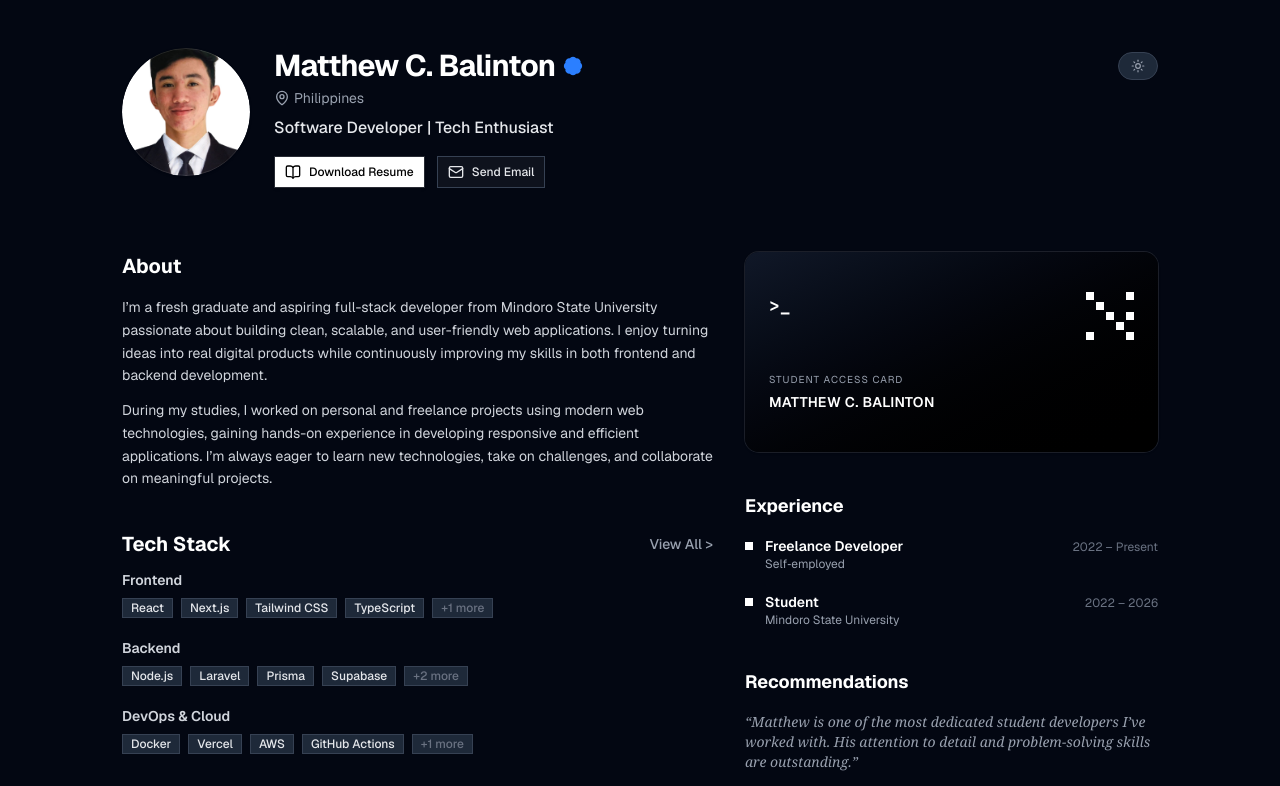
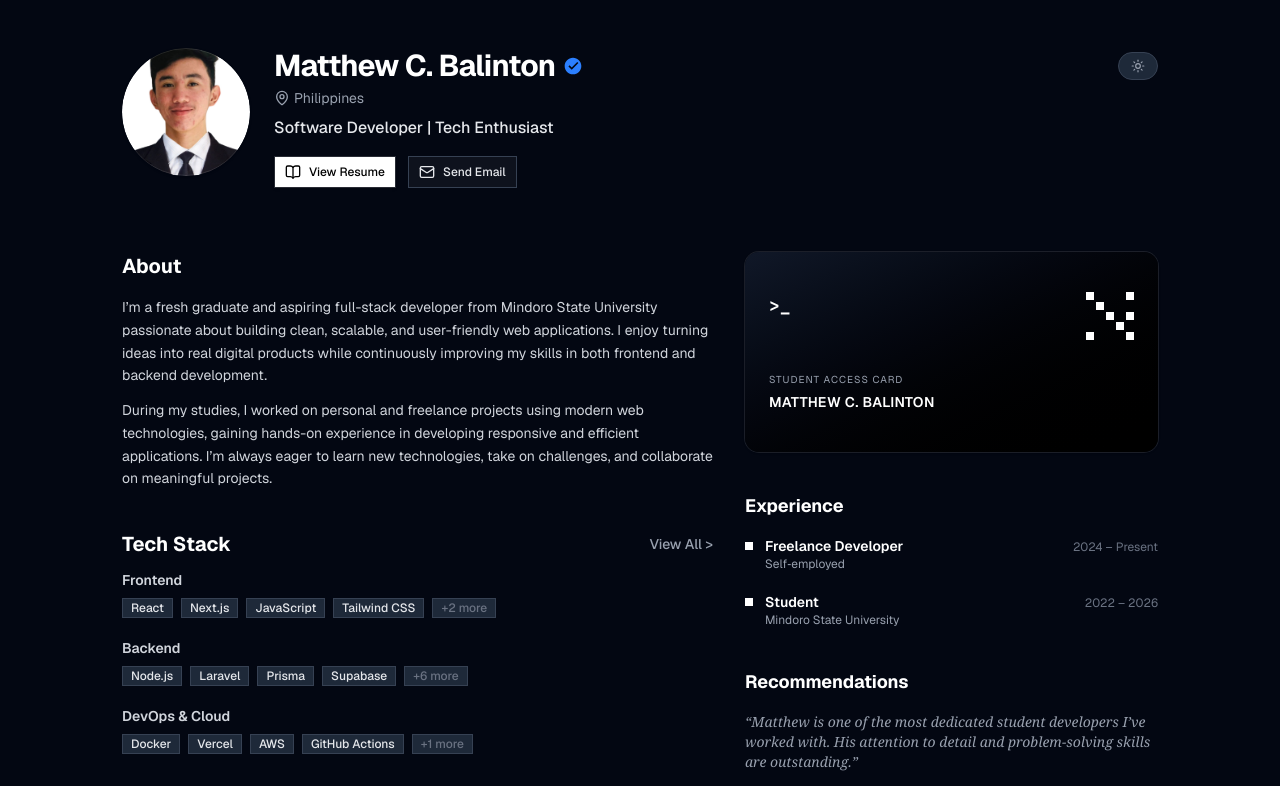
Before and after one commit to abfasb/matthew-portfolio, a Next.js app: page / in a window 1280 px wide. Shown: the top 786 px of the page. Built offline with nearby package versions, Linux system fonts and the light colour scheme.

Commit message:
added tech stack

```diff
--- a/app/page.tsx
+++ b/app/page.tsx
@@ -20,7 +20,6 @@ import {
 } from "@/components/ui/dialog";
 import {
   MapPin,
-  BadgeCheck,
   Mail,
   Calendar,
   BookOpen,
@@ -33,16 +32,16 @@ import {
 import logo from "@/public/matt-id.jpg";
 
 const allTech = {
-  Frontend: ["React", "Next.js", "Tailwind CSS", "TypeScript", "Redux"],
-  Backend: ["Node.js", "Laravel", "Prisma", "Supabase", "Express", "REST APIs"],
+  Frontend: ["React", "Next.js", "JavaScript", "Tailwind CSS", "TypeScript", "Redux"],
+  Backend: ["Node.js", "Laravel", "Prisma", "Supabase", "Express.js", "REST APIs", "MongoDB", "OAuth", "MySQL", "PostgreSQL", ],
   "DevOps & Cloud": ["Docker", "Vercel", "AWS", "GitHub Actions", "Firebase"],
 };
 
 const galleryImages = [
   "/carousel-1.jpg",
   "/carousel-2.jpg",
+  "/carousel-4.jpg",
   "/carousel-3.jpg",
-  "/carousel-4.jpg",
 ];
 
 export default function PortfolioPage() {
@@ -85,7 +84,6 @@ export default function PortfolioPage() {
   return (
     <div className="bg-white dark:bg-gray-950 text-gray-800 dark:text-gray-100 font-sans antialiased transition-colors">
       <div className="max-w-[1100px] mx-auto px-8 py-12 space-y-16">
-        {/* Header – flex layout, no absolute positioning */}
         <header className="flex flex-wrap items-start gap-6">
           <Avatar className="w-32 h-32 overflow-hidden shadow-sm flex-shrink-0">
             <AvatarImage src={logo.src} alt="Matthew C. Balinton" />
@@ -99,7 +97,18 @@ export default function PortfolioPage() {
               <h1 className="text-3xl font-bold tracking-tight text-gray-900 dark:text-white">
                 Matthew C. Balinton
               </h1>
-              <BadgeCheck className="w-5 h-5 text-blue-500 fill-current" />
+              {/* Custom verified badge */}
+              <svg
+                viewBox="0 0 24 24"
+                className="w-5 h-5 text-blue-500 fill-current"
+                aria-label="Verified"
+              >
+                <path
+                  fillRule="evenodd"
+                  clipRule="evenodd"
+                  d="M12 2C6.48 2 2 6.48 2 12s4.48 10 10 10 10-4.48 10-10S17.52 2 12 2zm-1.5 14.5l-4-4 1.41-1.41L10.5 13.67l6.59-6.59L18.5 8.5l-8 8z"
+                />
+              </svg>
             </div>
 
             <div className="flex items-center gap-1 text-sm text-gray-600 dark:text-gray-400 mt-1">
@@ -117,19 +126,27 @@ export default function PortfolioPage() {
                 className="bg-black text-white gap-2 shadow-sm dark:bg-white dark:text-black dark:hover:text-gray-100"
               >
                 <BookOpen className="w-4 h-4" />
-                Download Resume
+                <a
+                  href="/Matthew_Balinton_Resume.pdf"
+                  target="_blank"
+                  rel="noopener noreferrer"
+                >
+                  View Resume
+                </a>
               </Button>
               <Button
                 variant="outline"
                 className="gap-2 dark:border-gray-700 dark:text-gray-200 dark:hover:bg-gray-800"
+                asChild
               >
-                <Mail className="w-4 h-4" />
-                Send Email
+                <a href="mailto:matbalinton@gmail.com">
+                  <Mail className="w-4 h-4" />
+                  Send Email
+                </a>
               </Button>
             </div>
           </div>
 
-          {/* Theme toggle – now a natural flex item, guaranteed clickable */}
           <button
             onClick={() => setTheme(isDark ? "light" : "dark")}
             className="flex-shrink-0 flex items-center gap-2 bg-gray-50 dark:bg-gray-800 border border-gray-200 dark:border-gray-700 rounded-full px-3 py-1.5 text-xs text-gray-500 dark:text-gray-400 hover:bg-gray-100 dark:hover:bg-gray-700 transition-colors mt-1"
@@ -143,11 +160,8 @@ export default function PortfolioPage() {
           </button>
         </header>
 
-        {/* Main grid */}
         <div className="grid grid-cols-12 gap-8">
-          {/* Left column */}
           <section className="col-span-7 space-y-10">
-            {/* About */}
             <div>
               <h2 className="text-xl font-bold text-gray-900 dark:text-white mb-4">About</h2>
               <p className="text-sm leading-relaxed text-gray-700 dark:text-gray-300 mb-3">
@@ -158,7 +172,6 @@ export default function PortfolioPage() {
               </p>
             </div>
 
-            {/* Tech Stack */}
             <div>
               <div className="flex justify-between items-center mb-3">
                 <h2 className="text-xl font-bold text-gray-900 dark:text-white">Tech Stack</h2>
@@ -224,7 +237,6 @@ export default function PortfolioPage() {
               </div>
             </div>
 
-            {/* Projects */}
             <div>
               <h2 className="text-xl font-bold text-gray-900 dark:text-white mb-4">Recent Projects</h2>
               <div className="grid grid-cols-2 gap-4">
@@ -258,9 +270,7 @@ export default function PortfolioPage() {
             </div>
           </section>
 
-          {/* Right column (aside) */}
           <aside className="col-span-5 space-y-10">
-            {/* Student card */}
             <Card className="bg-gradient-to-br from-gray-900 to-black text-white shadow-sm border-0 rounded-xl">
               <CardContent className="p-6">
                 <div className="flex justify-between items-start">
@@ -289,7 +299,6 @@ export default function PortfolioPage() {
               </CardContent>
             </Card>
 
-            {/* Experience */}
             <div>
               <h2 className="text-lg font-bold text-gray-900 dark:text-white mb-4">Experience</h2>
               <ul className="space-y-5">
@@ -305,7 +314,7 @@ export default function PortfolioPage() {
                       </p>
                     </div>
                     <span className="text-xs text-gray-400 dark:text-gray-500 ml-2 whitespace-nowrap">
-                      2022 – Present
+                      2024 – Present
                     </span>
                   </div>
                 </li>
@@ -328,7 +337,6 @@ export default function PortfolioPage() {
               </ul>
             </div>
 
-            {/* Recommendations */}
             <div>
               <h2 className="text-lg font-bold text-gray-900 dark:text-white mb-4">Recommendations</h2>
               <blockquote className="text-sm italic text-gray-600 dark:text-gray-400 font-serif mb-3">
@@ -354,7 +362,6 @@ export default function PortfolioPage() {
               </div>
             </div>
 
-            {/* Resume / Email buttons */}
             <div className="space-y-3 pt-4 border-t border-gray-100 dark:border-gray-800">
               <Button
                 asChild
@@ -370,15 +377,19 @@ export default function PortfolioPage() {
                   View Resume
                 </a>
               </Button>
-              <Button className="w-full gap-2 justify-start bg-black hover:bg-gray-900 text-white dark:bg-white dark:text-black dark:hover:bg-gray-100">
-                <Calendar className="w-4 h-4" />
-                Send Email
+              <Button
+                className="w-full gap-2 justify-start bg-black hover:bg-gray-900 text-white dark:bg-white dark:text-black dark:hover:bg-gray-100"
+                asChild
+              >
+                <a href="mailto:matbalinton@gmail.com">
+                  <Calendar className="w-4 h-4" />
+                  Send Email
+                </a>
               </Button>
             </div>
           </aside>
         </div>
 
-        {/* Certifications */}
         <section>
           <h2 className="text-xl font-bold text-gray-900 dark:text-white mb-6">
             Recent Certifications
@@ -422,7 +433,6 @@ export default function PortfolioPage() {
           </div>
         </section>
 
-        {/* Gallery */}
         <section>
           <h2 className="text-xl font-bold text-gray-900 dark:text-white mb-6">Gallery</h2>
           <div className="grid grid-cols-4 gap-4">
```
